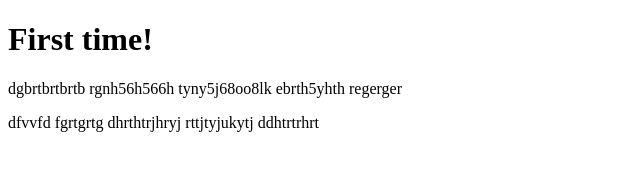
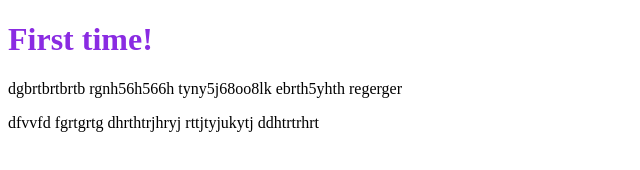
Before and after one commit to Galata01/project, a plain HTML site: page index.html in a window 1280 px wide. Shown: the whole page, without its empty margins (0-640 px from the left). Drawn offline with Linux system fonts and the light colour scheme.

Commit message:
Update index.html

```diff
--- a/index.html
+++ b/index.html
@@ -7,9 +7,13 @@
     <meta name="viewport" content="width=device-width, initial-scale=1.0">
     <title>Document</title>
 </head>
-
+<style>
+    h1{
+        color: blueviolet;
+    }
+</style>
 <body>
-    <h1 color:"red">First time!</h1>
+    <h1>First time!</h1>
     <p>dgbrtbrtbrtb rgnh56h566h
         tyny5j68oo8lk ebrth5yhth
         regerger</p>
```
